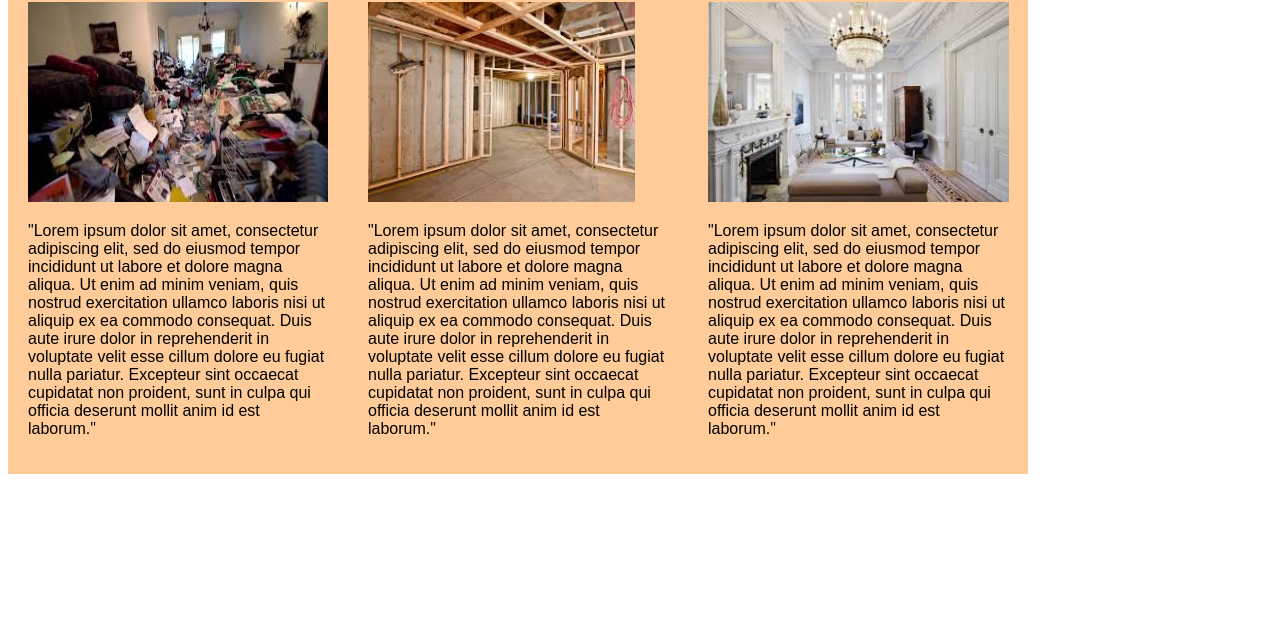
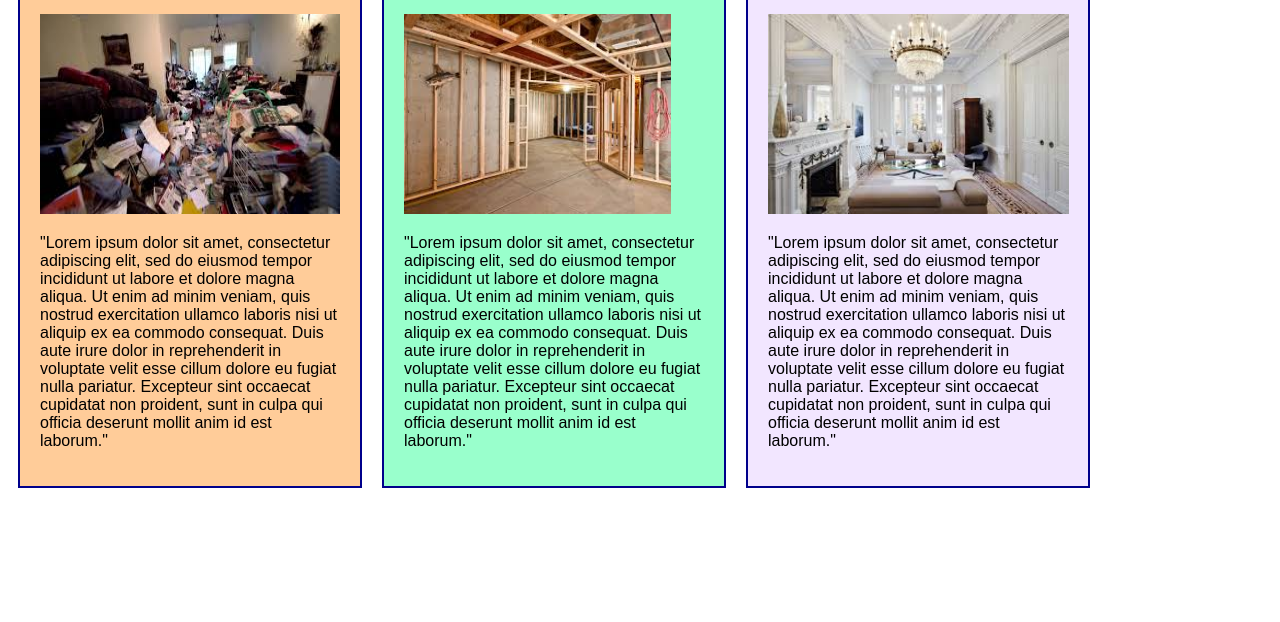
Before and after one commit to ChrisMCrow/renovations, a plain HTML site: page index.html in a window 1280 px wide. Shown: the part 178-800 px from the top of the page. Drawn offline with Linux system fonts and the light colour scheme.

Commit message:
add borders, margins, padding, background color

```diff
--- a/css/styles.css
+++ b/css/styles.css
@@ -6,8 +6,22 @@ body {
   float: left;
   width: 300px;
   padding: 20px;
+  border: 2px solid darkblue;
+  margin: 10px;
+}
+
+.c1 {
   background-color: #ffcc99;
 }
+
+.c2 {
+  background-color: #99ffcc;
+}
+
+.c3 {
+  background-color: #f2e6ff;
+}
+
 
 h1.title {
   font-family: fantasy;
--- a/index.html
+++ b/index.html
@@ -6,19 +6,19 @@
   </head>
   <body>
     <h1 class="title">Interior Design</h1>
-    <div class="columns">
+    <div class="columns c1">
       <h1>Before</h1>
         <img src="img/reno-before.jpeg" alt="Room before renovations" height=200px width=300px>
         <p>"Lorem ipsum dolor sit amet, consectetur adipiscing elit, sed do eiusmod tempor incididunt ut labore et dolore magna aliqua. Ut enim ad minim veniam, quis nostrud exercitation ullamco laboris nisi ut aliquip ex ea commodo consequat. Duis aute irure dolor in reprehenderit in voluptate velit esse cillum dolore eu fugiat nulla pariatur. Excepteur sint occaecat cupidatat non proident, sunt in culpa qui officia deserunt mollit anim id est laborum."</p>
     </div>
 
-    <div class="columns">
+    <div class="columns c2">
       <h1>During</h1>
         <img src="img/reno-during.jpeg" alt="Room during renovations" height=200px>
         <p>"Lorem ipsum dolor sit amet, consectetur adipiscing elit, sed do eiusmod tempor incididunt ut labore et dolore magna aliqua. Ut enim ad minim veniam, quis nostrud exercitation ullamco laboris nisi ut aliquip ex ea commodo consequat. Duis aute irure dolor in reprehenderit in voluptate velit esse cillum dolore eu fugiat nulla pariatur. Excepteur sint occaecat cupidatat non proident, sunt in culpa qui officia deserunt mollit anim id est laborum."</p>
     </div>
 
-    <div class="columns">
+    <div class="columns c3">
       <h1>After</h1>
         <img src="img/reno-after.jpeg" alt="Room after renovations" height=200px>
         <p>"Lorem ipsum dolor sit amet, consectetur adipiscing elit, sed do eiusmod tempor incididunt ut labore et dolore magna aliqua. Ut enim ad minim veniam, quis nostrud exercitation ullamco laboris nisi ut aliquip ex ea commodo consequat. Duis aute irure dolor in reprehenderit in voluptate velit esse cillum dolore eu fugiat nulla pariatur. Excepteur sint occaecat cupidatat non proident, sunt in culpa qui officia deserunt mollit anim id est laborum."</p>
```
